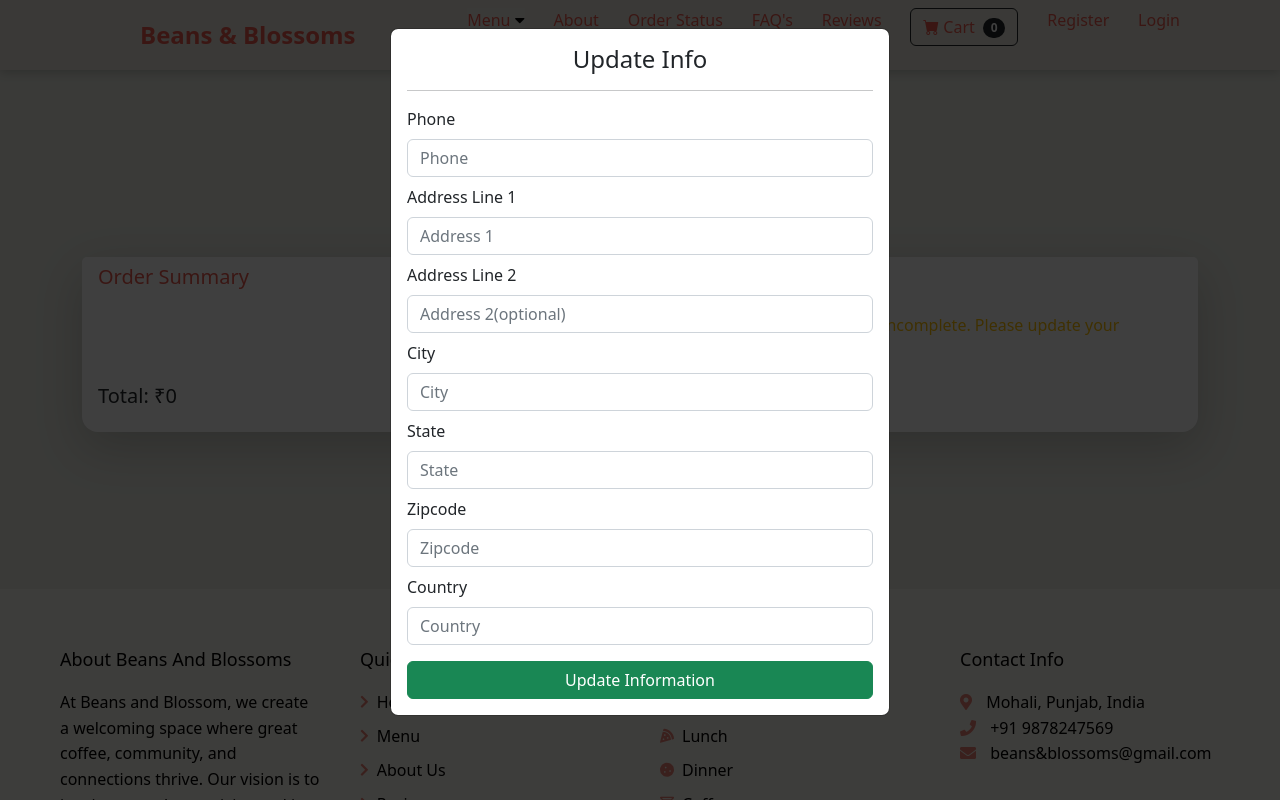
After one commit to prachigulati/CafeManagementSystem, a Django app: page /cart/checkout/ in a window 1280 px wide, after a click on "Update Address Info". The commit adds this page. Run offline with Django 5.2, Linux system fonts and the light colour scheme; some libraries are stand-ins or nearby versions.

Commit message:
checkout added

```diff
--- /dev/null
+++ b/app/cart/templates/checkout.html
@@ -0,0 +1,100 @@
+{% extends 'base.html' %}
+{% load static %}
+{% block content %}
+<!-- Header -->
+<header class="py-5">
+    <div class="container px-4 px-lg-5 my-5">
+        <div class="text-center">
+            <h1 class="display-4 fw-bolder" style="color: #E85A4F;">Checkout</h1>
+            <p class="lead fw-normal mb-0" style="color: #333;">"Review your order..."</p>
+        </div>
+    </div>
+</header>
+
+<!-- Checkout Content -->
+<div class="container mb-5" style="margin-top: -40px;">
+    <div class="row d-flex align-items-stretch">
+
+        <!-- Order Summary Column -->
+        <div class="col-md-6 mb-4 d-flex">
+            <div class="card shadow-lg rounded-4 border-0 w-100 h-100">
+                <div class="card-header bg-white border-bottom-0 rounded-top-4">
+                    <h5 class="mb-0" style="color: #E85A4F;">Order Summary</h5>
+                </div>
+                <div class="card-body d-flex flex-column justify-content-between">
+                    <div>
+                        {% for product in cart_products %}
+                            <div class="mb-3 pb-3 border-bottom">
+                                <div class="d-flex justify-content-between align-items-center">
+                                    <strong>{{ product.name }}</strong>
+                                    <span class="float-end" style="color: #28a745;">
+                                        {% if product.is_sale %}
+                                            ₹{{ product.sale_price }} <small class="text-muted">(per item)</small>
+                                        {% else %}
+                                            ₹{{ product.price }} <small class="text-muted">(per item)</small>
+                                        {% endif %}
+                                    </span>
+                                </div>
+                                <small class="text-muted">
+                                    Quantity:
+                                    {% for key, value in quantities.items %}
+                                        {% if key == product.id|slugify %}
+                                            {{ value }}
+                                        {% endif %}
+                                    {% endfor %}
+                                </small>
+                            </div>
+                        {% endfor %}
+                    </div>
+                    <div class="d-flex justify-content-between align-items-center mt-3">
+                        <h5 class="text-end">Total: ₹{{ totals }}</h5>
+                        <a href="{% url 'cart_summary' %}" class="btn btn-outline-secondary btn-sm">Update Items</a>
+                    </div>
+                </div>
+            </div>
+        </div>
+
+        <!-- Shipping Address Column -->
+        <div class="col-md-6 mb-4 d-flex">
+            <div class="card shadow-lg rounded-4 border-0 w-100 h-100">
+                <div class="card-header bg-white border-bottom-0 rounded-top-4">
+                    <h5 class="mb-0" style="color: #E85A4F;">Shipping Address</h5>
+                </div>
+                <div class="card-body d-flex flex-column justify-content-between">
+                    <div>
+                        {% if profile.phone and profile.address1 and profile.city and profile.state and profile.zipcode and profile.country %}
+                            <p><strong>Phone:</strong> {{ profile.phone }}</p>
+                            <p><strong>Address 1:</strong> {{ profile.address1 }}</p>
+                            {% if profile.address2 %}
+                                <p><strong>Address 2:</strong> {{ profile.address2 }}</p>
+                            {% endif %}
+                            <p><strong>City:</strong> {{ profile.city }}</p>
+                            <p><strong>State:</strong> {{ profile.state }}</p>
+                            <p><strong>Zip Code:</strong> {{ profile.zipcode }}</p>
+                            <p><strong>Country:</strong> {{ profile.country }}</p>
+                        {% else %}
+                            <p class="text-warning">⚠️ Your shipping details are incomplete. Please update your address information.</p>
+                        {% endif %}
+                    </div>
+                    <div>
+                        {% if profile.phone and profile.address1 %}
+                            <a href="#" data-bs-toggle="modal" data-bs-target="#userInfoModal" class="btn btn-outline-secondary btn-sm mt-2">Edit Address</a>
+                        {% else %}
+                            <a href="#" data-bs-toggle="modal" data-bs-target="#userInfoModal" class="btn btn-outline-primary btn-sm mt-2">Update Address Info</a>
+                        {% endif %}
+                    </div>
+                </div>
+            </div>
+        </div>
+
+    </div>
+
+    <!-- Continue to Billing Button -->
+    <div class="text-center mt-4">
+        <a href="#" class="btn btn-success px-5 py-3 rounded-pill shadow-lg"
+           style="font-size: 1.1rem; transition: transform 0.2s ease-in-out;">
+            Proceed to Payment
+        </a>
+    </div>
+</div>
+{% endblock %}
--- a/app/cart/urls.py
+++ b/app/cart/urls.py
@@ -6,4 +6,5 @@ urlpatterns = [
     path('add/', views.cart_add, name="cart_add"),
     path('delete/', views.cart_delete, name="cart_delete"),
     path('update/', views.cart_update, name="cart_update"),
+    path('checkout/', views.checkout, name = "checkout"),
 ]
--- a/app/cart/views.py
+++ b/app/cart/views.py
@@ -1,9 +1,32 @@
 from django.shortcuts import render, get_object_or_404 # type: ignore
 from .cart import Cart
-from main.models import Product
+from main.models import Product, Profile
 from django.http import JsonResponse # type: ignore
 from django.contrib import messages
 # Create your views here.
+
+
+
+def checkout(request):
+    cart = Cart(request)
+    cart_products = cart.get_prods
+    quantities = cart.get_quants
+    totals = cart.cart_total()
+
+    # Get user profile if logged in
+    profile = None
+    if request.user.is_authenticated:
+        try:
+            profile = Profile.objects.get(user=request.user)
+        except Profile.DoesNotExist:
+            profile = None
+
+    return render(request, "checkout.html", {
+        "cart_products": cart_products,
+        "quantities": quantities,
+        "totals": totals,
+        "profile": profile,  # Pass profile to template
+    })
 
 def cart_summary(request):
     #get the cart
--- a/app/main/templates/faqs.html
+++ b/app/main/templates/faqs.html
@@ -1,6 +1,7 @@
 {% extends 'base.html' %}
 {% load static %}
 {% block content %}
+<script src="https://cdn.tailwindcss.com"></script>
     <center><img src="{% static 'assets/Screenshot 2025-04-06 063901.png' %}" width="700px" style="margin-top: 130px;"></center>
     <section class="w-full max-w-6xl mx-auto mt-20 bg-white text-gray-900 p-6 rounded-lg shadow-lg" style="margin-bottom: 50px;">
         <div class="space-y-4" style="color: #f73d30;">
```
Also changed, not shown: app/cart/templates/cart_summary.html (+40 -36 lines), app/db.sqlite3.
